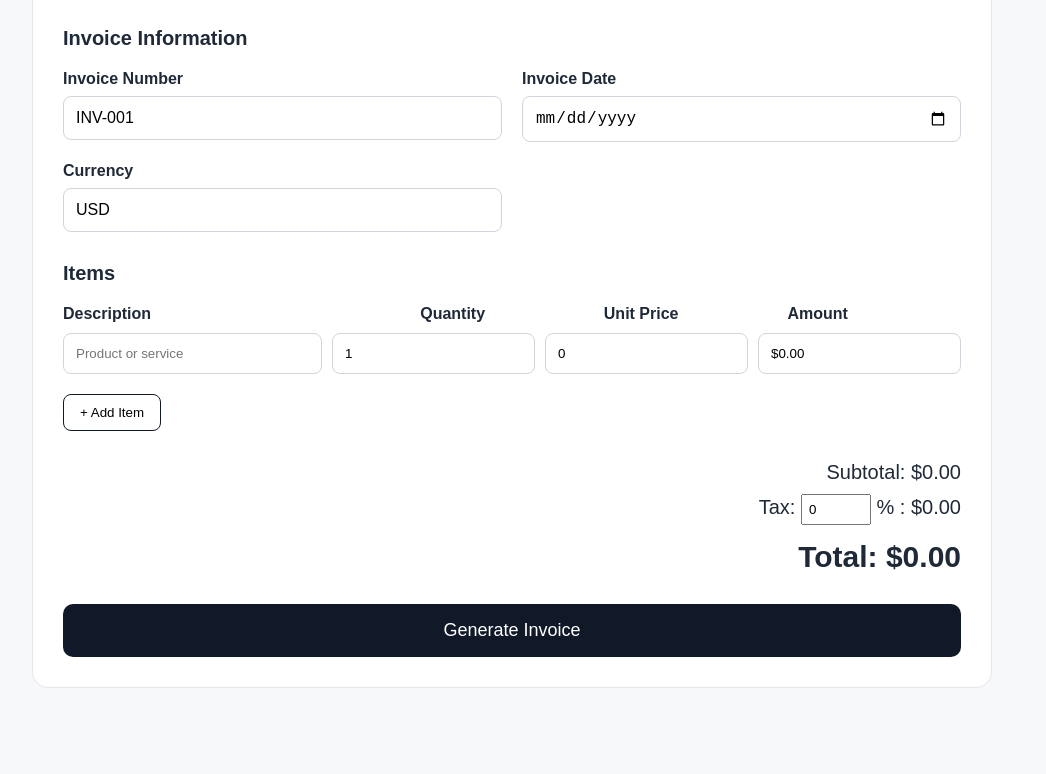
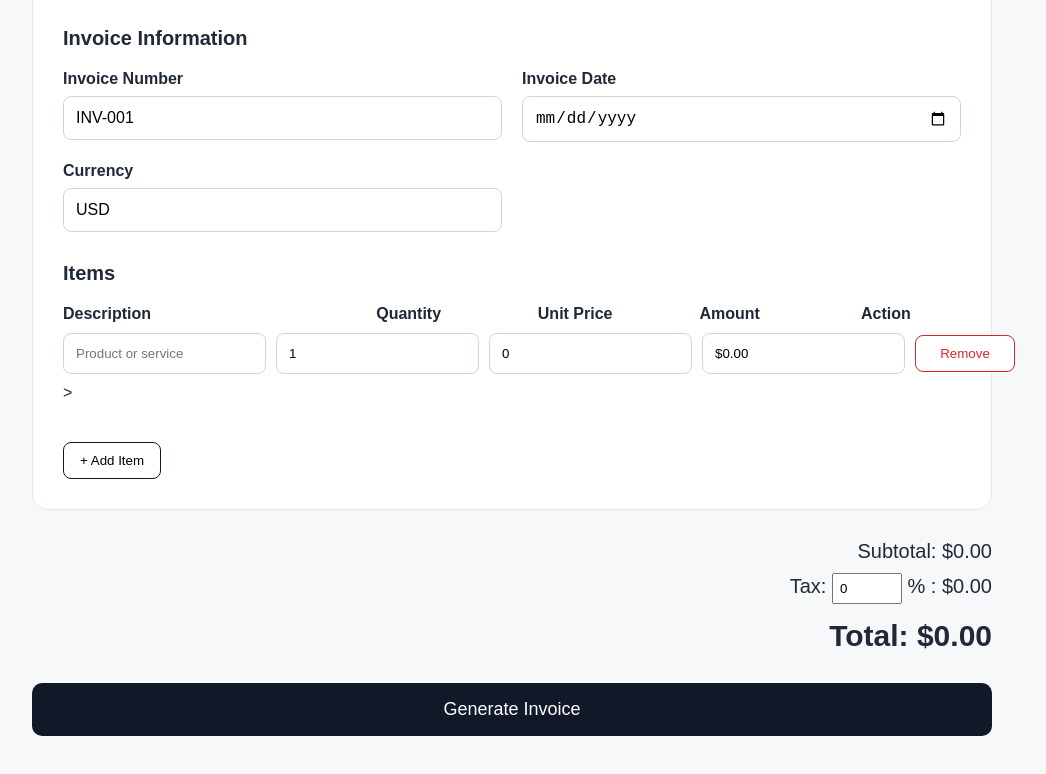
Before and after one commit to zhengthomas54-creator/aigohelp, a plain HTML site: page invoice-generator/index.html in a window 1280 px wide. Shown: the part 766-1540 px from the top of the page, without its empty margins (128-1174 px from the left). Before the commit the page ends 1514 px from the top, so only its background shows below. Drawn offline with Linux system fonts and the light colour scheme.

Commit message:
Update index.html

```diff
--- a/invoice-generator/index.html
+++ b/invoice-generator/index.html
@@ -99,9 +99,20 @@
       .items-header,
 .item-row {
     display: grid;
-            grid-template-columns: 2fr 1fr 1fr 1fr;
+    grid-template-columns: 2fr 1fr 1fr 1fr 100px;
     gap: 10px;
     align-items: center;
+}.remove-button {
+    padding: 10px;
+    background: white;
+    border: 1px solid #dc2626;
+    color: #dc2626;
+    border-radius: 8px;
+    cursor: pointer;
+}
+
+.remove-button:hover {
+    background: #fef2f2;
 }
 
         .items-header {
@@ -420,6 +431,10 @@
         Amount
     </div>
 
+    <div>
+        Action
+    </div>
+
 </div>
 
 
@@ -454,6 +469,17 @@
         class="amount"
         value="$0.00"
         readonly
+    >
+
+    <button
+        type="button"
+        class="remove-button"
+        onclick="removeItem(this)"
+    >
+        Remove
+    </button>
+
+</div>
         >
 
     </div>
@@ -594,14 +620,11 @@ function addItem() {
     const container =
         document.getElementById("items-container");
 
-
     const newItem =
         document.createElement("div");
 
-
     newItem.className =
         "item-row";
-
 
     newItem.innerHTML = `
 
@@ -634,14 +657,30 @@ function addItem() {
             readonly
         >
 
+        <button
+            type="button"
+            class="remove-button"
+            onclick="removeItem(this)"
+        >
+            Remove
+        </button>
+
     `;
-
 
     container.appendChild(newItem);
 
+    calculateTotal();
+}
+
+
+function removeItem(button) {
+
+    const row =
+        button.parentElement;
+
+    row.remove();
 
     calculateTotal();
-
 }
 
 </script>
```
Lines whose indentation alone changed are shown as unchanged.
